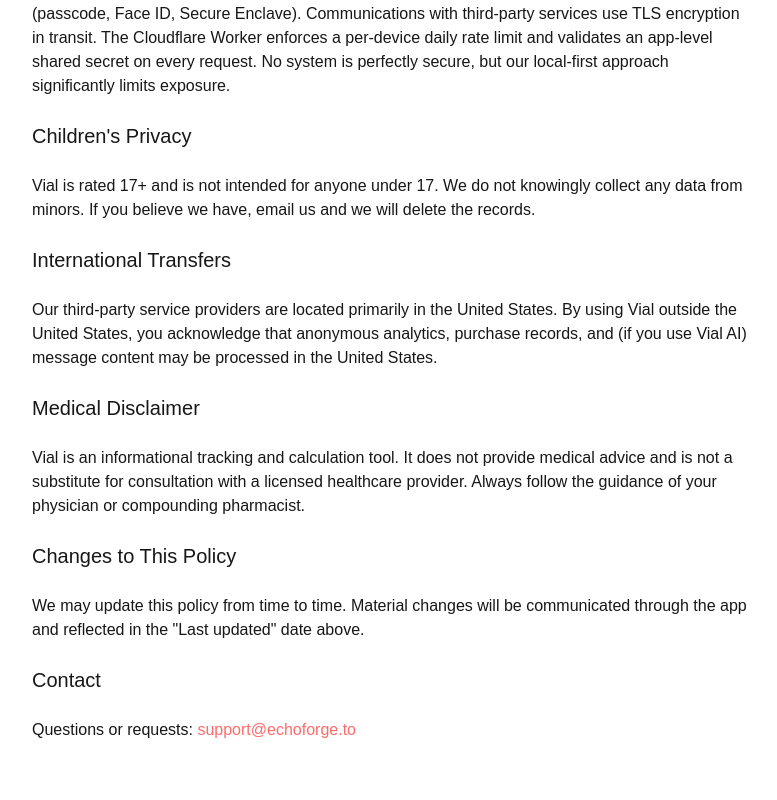
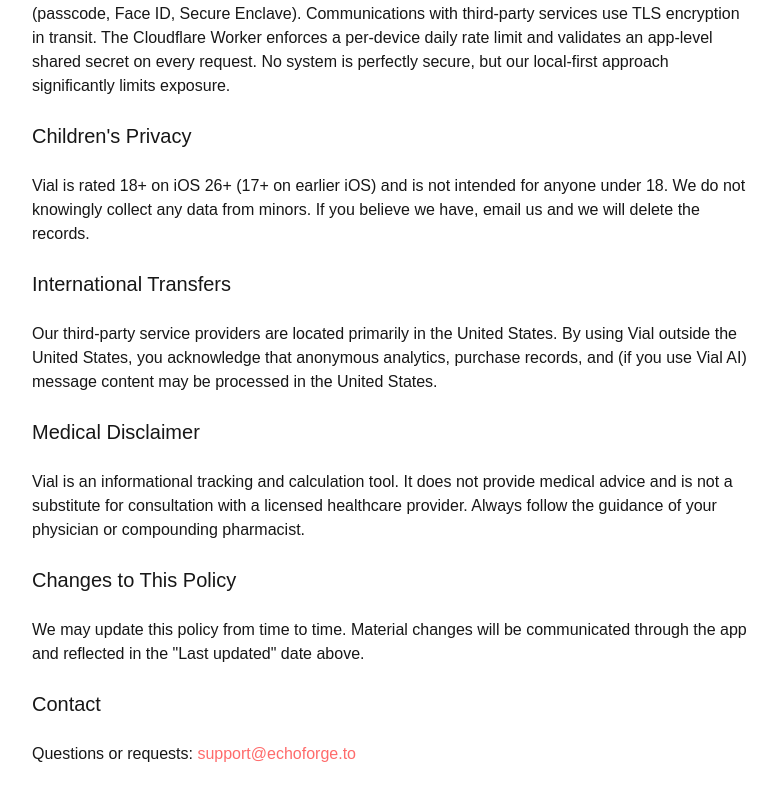
Before and after one commit to fabiojonathanarifin/echoforge-web, a Next.js app: page /vial/privacy in a window 1280 px wide. Shown: the part 4050-4850 px from the top of the page, without its empty margins (248-1025 px from the left). Built offline with nearby package versions, Linux system fonts and the light colour scheme.

Commit message:
added terms and privacy for vial

```diff
--- a/app/vial/privacy/page.js
+++ b/app/vial/privacy/page.js
@@ -368,7 +368,8 @@
         Children&apos;s Privacy
       </h2>
       <p className="text-foreground">
-        Vial is rated 17+ and is not intended for anyone under 17. We do not
+        Vial is rated 18+ on iOS 26+ (17+ on earlier iOS) and is not intended
+        for anyone under 18. We do not
         knowingly collect any data from minors. If you believe we have, email
         us and we will delete the records.
       </p>
--- a/app/vial/terms/page.js
+++ b/app/vial/terms/page.js
@@ -34,7 +34,7 @@
         2. Eligibility and Lawful Use
       </h2>
       <p className="text-foreground">
-        You must be at least 17 years old to use Vial. By using Vial, you
+        You must be at least 18 years old to use Vial. By using Vial, you
         confirm that:
       </p>
       <ul className="list-disc list-inside text-foreground space-y-2">
```
